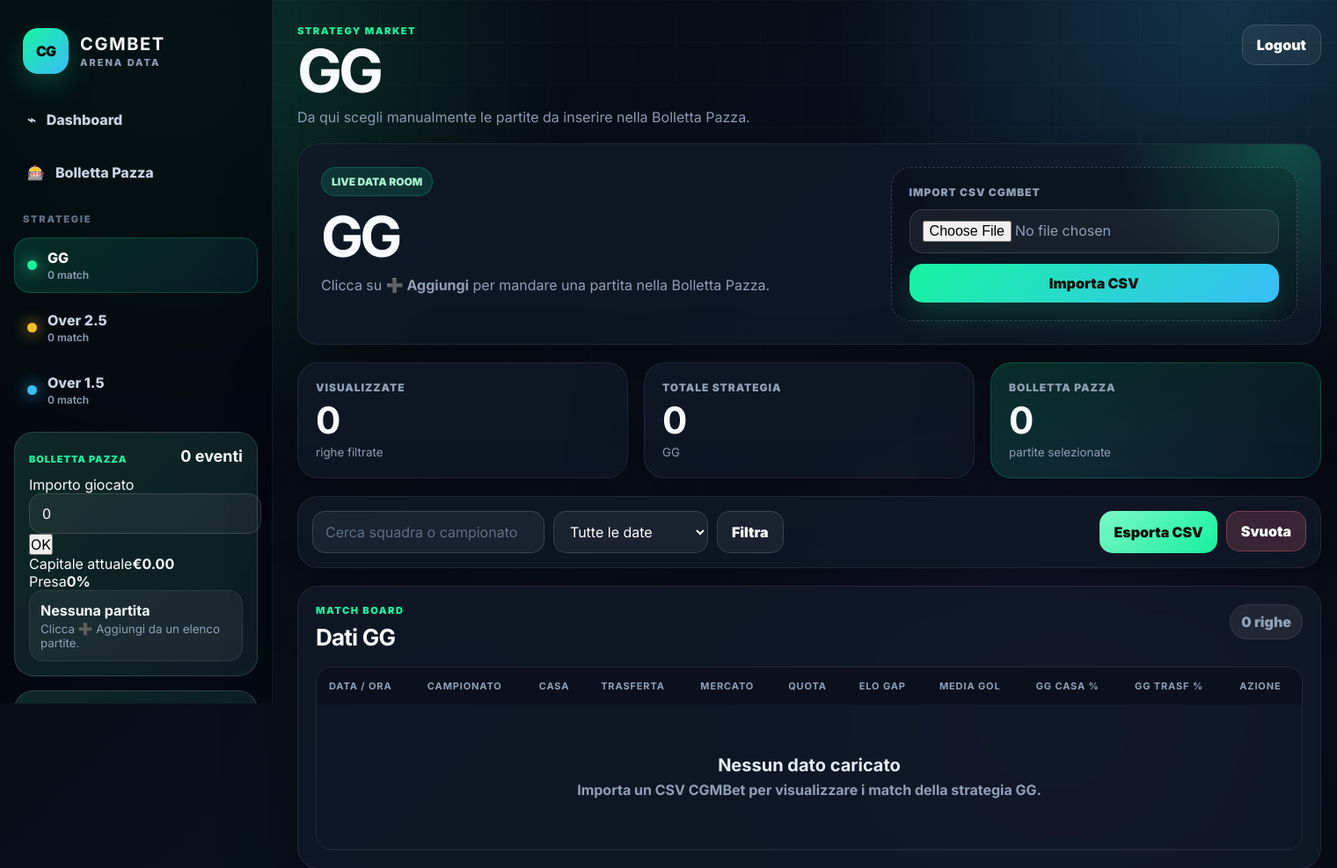
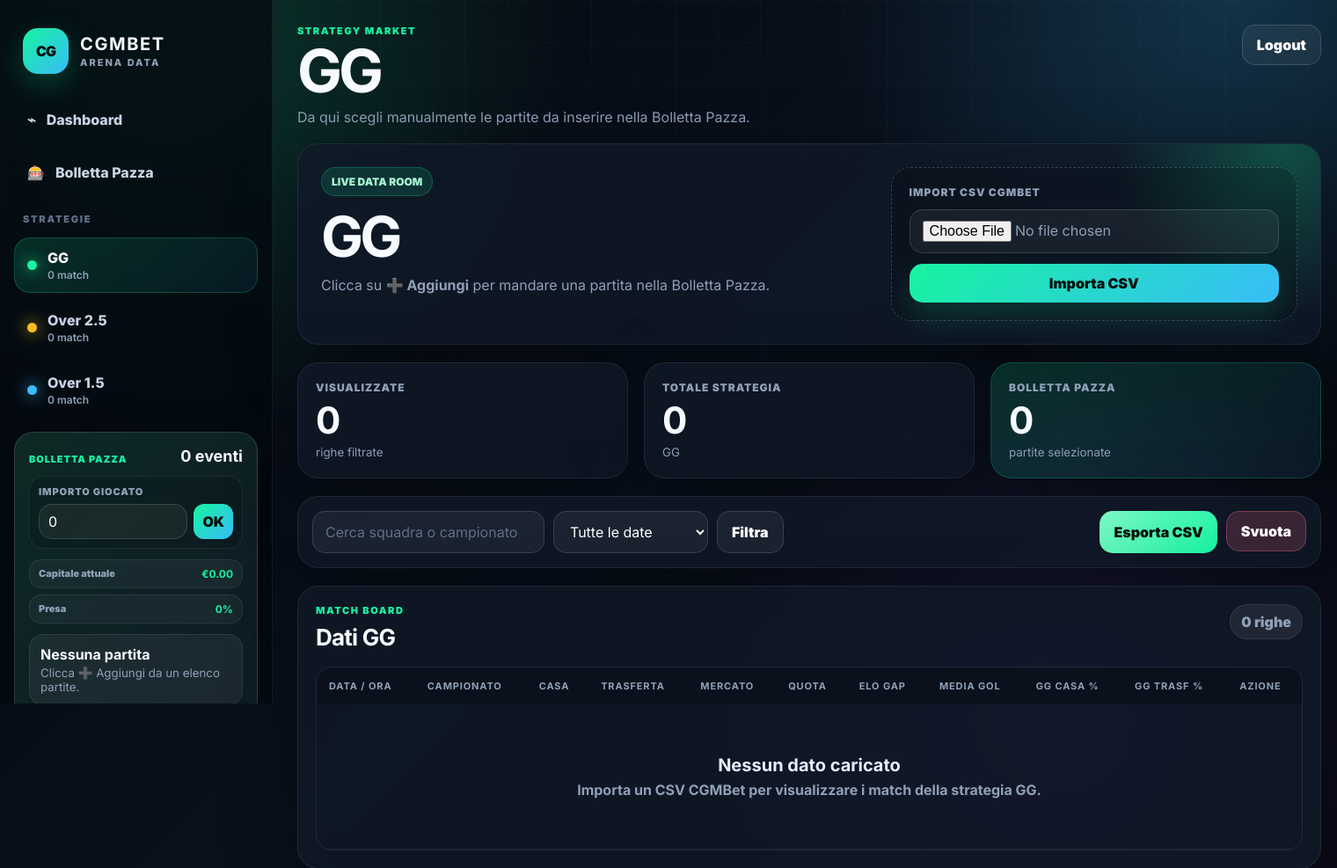
Before and after one commit to diablo130219/CGMBET, a Flask app: page / in a window 1520 px wide. Shown: the top 987 px of the page at 88% size. Run offline with Flask 3, Linux system fonts and the light colour scheme; the visitor is signed in with stand-in values (Sample User, id 1); data that the repository does not hold is empty.

Commit message:
Add files via upload

```diff
--- a/static/style.css
+++ b/static/style.css
@@ -1299,3 +1299,111 @@ select option {
     grid-template-columns: 1fr;
   }
 }
+
+
+/* ===== BANKROLL, IMPORTO GIOCATO, PRESA % ===== */
+
+.side-stake-form {
+  display: grid;
+  gap: 7px;
+  margin-bottom: 12px;
+  padding: 10px;
+  border-radius: 16px;
+  background: rgba(0,0,0,.14);
+  border: 1px solid var(--line);
+}
+
+.side-stake-form label {
+  color: var(--muted);
+  font-size: 11px;
+  text-transform: uppercase;
+  letter-spacing: .08em;
+  font-weight: 1000;
+}
+
+.side-stake-form div {
+  display: grid;
+  grid-template-columns: 1fr auto;
+  gap: 7px;
+}
+
+.side-stake-form input {
+  min-width: 0;
+  padding: 9px 10px;
+}
+
+.side-stake-form button {
+  border: 0;
+  border-radius: 12px;
+  padding: 8px 10px;
+  background: linear-gradient(135deg, var(--green), var(--blue));
+  color: #03110b;
+  font-weight: 1000;
+  cursor: pointer;
+}
+
+.side-bankroll-mini {
+  display: grid;
+  grid-template-columns: 1fr;
+  gap: 7px;
+  margin-bottom: 12px;
+}
+
+.side-bankroll-mini div {
+  display: flex;
+  justify-content: space-between;
+  gap: 8px;
+  padding: 8px 10px;
+  border-radius: 14px;
+  background: rgba(255,255,255,.045);
+  border: 1px solid var(--line);
+}
+
+.side-bankroll-mini span {
+  color: var(--muted);
+  font-size: 11px;
+  font-weight: 900;
+}
+
+.side-bankroll-mini strong {
+  color: var(--green);
+  font-size: 12px;
+}
+
+.saved-actions {
+  display: grid;
+  grid-template-columns: 1fr;
+  gap: 8px;
+  justify-items: stretch;
+}
+
+.delete-saved-btn {
+  width: 100%;
+  border: 1px solid rgba(251,113,133,.35);
+  border-radius: 14px;
+  padding: 10px 12px;
+  background: rgba(251,113,133,.16);
+  color: #fecdd3;
+  font-weight: 1000;
+  cursor: pointer;
+  transition: .18s ease;
+}
+
+.delete-saved-btn:hover {
+  transform: translateY(-2px);
+  filter: brightness(1.08);
+}
+
+.bankroll-card {
+  gap: 9px;
+}
+
+.bankroll-card span {
+  margin-top: 4px;
+}
+
+@media (max-width: 980px) {
+  .saved-actions {
+    grid-template-columns: 1fr;
+  }
+}
```
